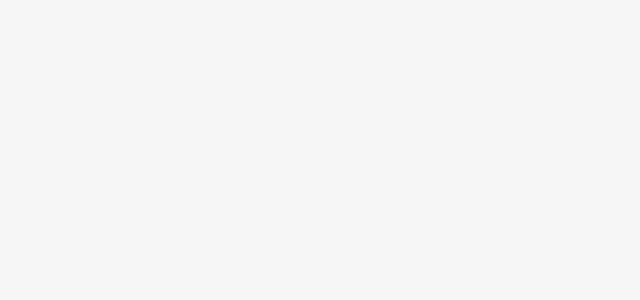
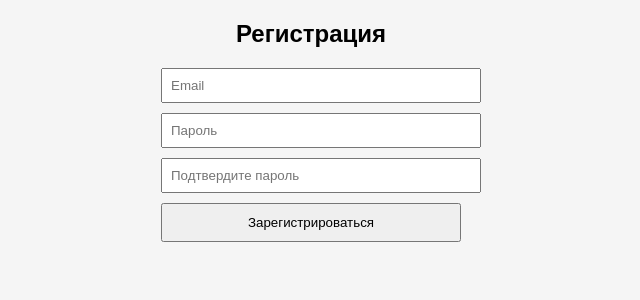
Before and after one commit to De-Klaus/teacher-app-frontend, a React (Create React App) app: page /singIn in a window 1280 px wide. Before the commit this address had no page. Shown: the top 300 px of the page, without its empty margins (329-969 px from the left). Built offline with nearby package versions, Linux system fonts and the light colour scheme.

Commit message:
add RegisterPage

```diff
--- a/src/App.js
+++ b/src/App.js
@@ -1,12 +1,14 @@
-import { BrowserRouter as Router, Routes, Route } from "react-router-dom";
+import { BrowserRouter as Router, Route, Routes } from "react-router-dom";
+import RegisterPage from "./pages/RegisterPage";
 import LoginPage from "./pages/LoginPage";
 
 function App() {
     return (
         <Router>
             <Routes>
+                <Route path="/" element={<h1>Главная страница</h1>} />
                 <Route path="/login" element={<LoginPage />} />
-                <Route path="/" element={<h1>Главная страница</h1>} />
+                <Route path="/singIn" element={<RegisterPage />} />
             </Routes>
         </Router>
     );
--- /dev/null
+++ b/src/pages/RegisterPage.js
@@ -0,0 +1,77 @@
+import { useState } from "react";
+
+const API_URL = "https://teacherappthisdocker.onrender.com";
+
+const RegisterPage = () => {
+    const [email, setEmail] = useState("");
+    const [password, setPassword] = useState("");
+    const [confirmPassword, setConfirmPassword] = useState("");
+    const [error, setError] = useState("");
+    const [success, setSuccess] = useState("");
+
+    const handleRegister = async (e) => {
+        e.preventDefault();
+        setError("");
+        setSuccess("");
+
+        if (password !== confirmPassword) {
+            setError("Пароли не совпадают");
+            return;
+        }
+
+        try {
+            const response = await fetch(`${API_URL}/auth/register`, {
+                method: "POST",
+                headers: { "Content-Type": "application/json" },
+                body: JSON.stringify({ email, password }),
+            });
+
+            if (!response.ok) {
+                throw new Error("Ошибка регистрации. Возможно, email уже используется.");
+            }
+
+            setSuccess("Регистрация успешна! Теперь войдите в систему.");
+        } catch (err) {
+            setError(err.message);
+        }
+    };
+
+    return (
+        <div style={{ maxWidth: "300px", margin: "auto", textAlign: "center" }}>
+            <h2>Регистрация</h2>
+            {error && <p style={{ color: "red" }}>{error}</p>}
+            {success && <p style={{ color: "green" }}>{success}</p>}
+            <form onSubmit={handleRegister}>
+                <input
+                    type="email"
+                    placeholder="Email"
+                    value={email}
+                    onChange={(e) => setEmail(e.target.value)}
+                    required
+                    style={{ width: "100%", marginBottom: "10px", padding: "8px" }}
+                />
+                <input
+                    type="password"
+                    placeholder="Пароль"
+                    value={password}
+                    onChange={(e) => setPassword(e.target.value)}
+                    required
+                    style={{ width: "100%", marginBottom: "10px", padding: "8px" }}
+                />
+                <input
+                    type="password"
+                    placeholder="Подтвердите пароль"
+                    value={confirmPassword}
+                    onChange={(e) => setConfirmPassword(e.target.value)}
+                    required
+                    style={{ width: "100%", marginBottom: "10px", padding: "8px" }}
+                />
+                <button type="submit" style={{ width: "100%", padding: "10px", cursor: "pointer" }}>
+                    Зарегистрироваться
+                </button>
+            </form>
+        </div>
+    );
+};
+
+export default RegisterPage;
```
